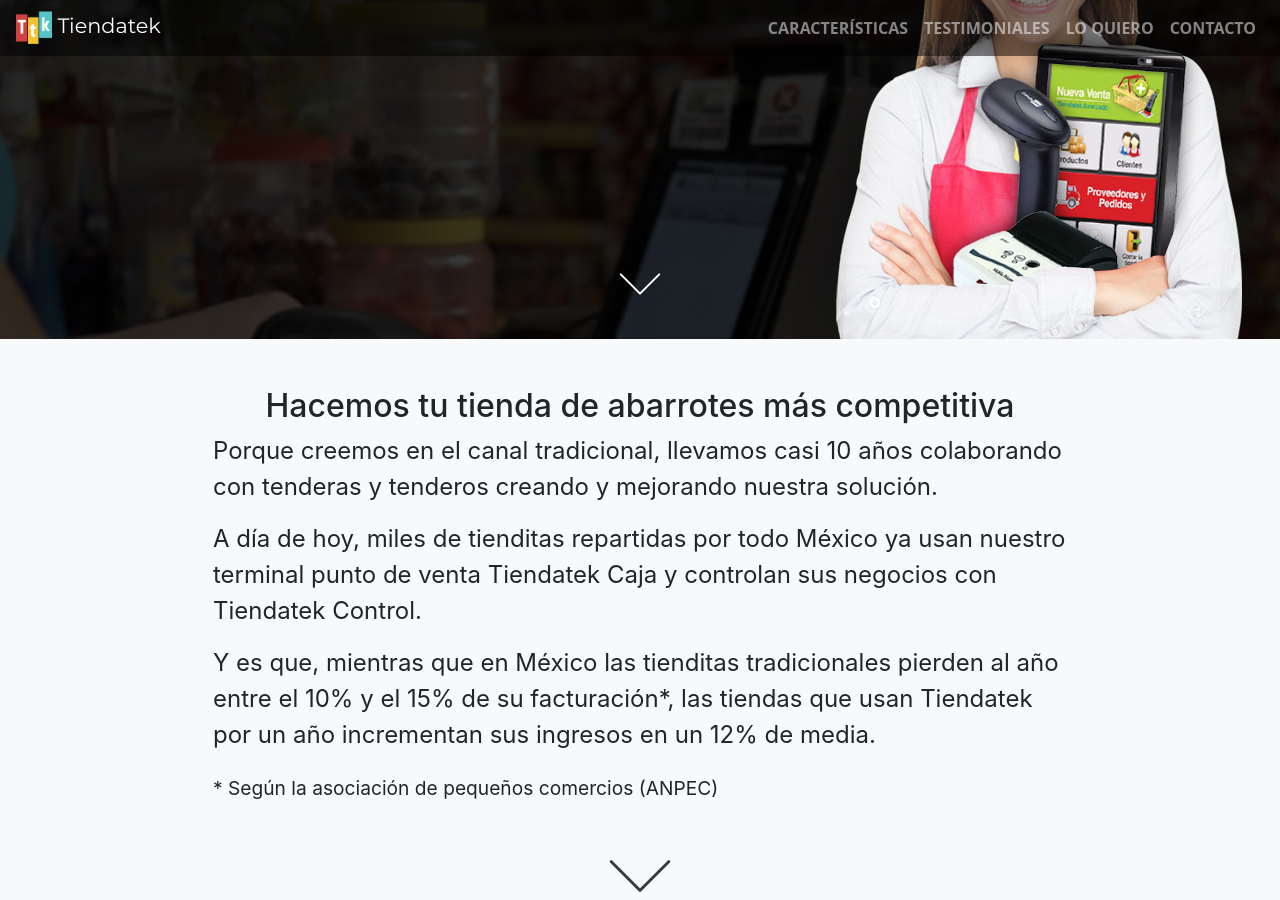
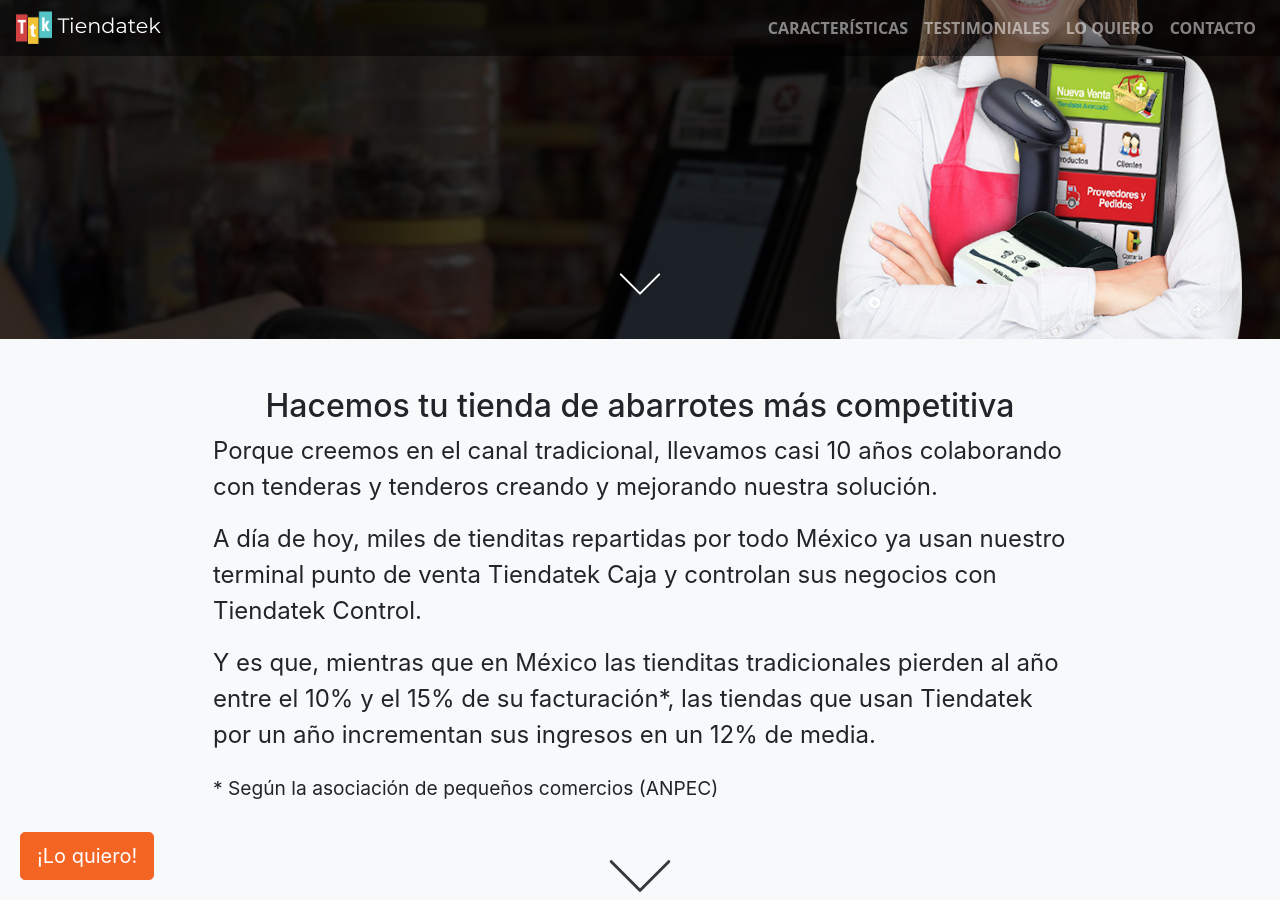
Before and after one commit to Frogtek/tiendatek.mx-site, a Jekyll site: the page built from index.md, in a window 1280 px wide and 900 px high, scrolled down 572 px. Built offline with Jekyll 4.4.1, drawn with Linux system fonts in a browser that asks for light colours; some web fonts are replaced.

Commit message:
Include floating form button

```diff
--- a/_layouts/home.html
+++ b/_layouts/home.html
@@ -19,6 +19,10 @@
 {% include common-footer.html %}
 
 {% include common-scripts.html %}
+<div class="card-body form-button">
+    <a href="{{ site.form_shopkeeper_url }}" onClick="gtag('event', 'lo_quiero', {'source' : 'flotante'})"
+       class="btn btn-frogtek btn-lg btn-block">¡Lo quiero!</a>
+</div>
 <script src="{{site.baseurl}}/assets/vendor/jarallax-1.10.4/jarallax.min.js"></script>
 <script src="{{site.baseurl}}/assets/vendor/jarallax-1.10.4/jarallax-element.min.js"></script>
 <script src="{{site.baseurl}}/assets/vendor/aos-2.3.3/aos.js"></script>
--- a/_sass/tiendatek-theme.scss
+++ b/_sass/tiendatek-theme.scss
@@ -76,6 +76,13 @@
 }
 
 // Global
+
+.form-button {
+  position: fixed;
+  left: 0;
+  bottom: 0;
+}
+
 
 .frogtek-title {
   color: $color-frogtek-title;
```
